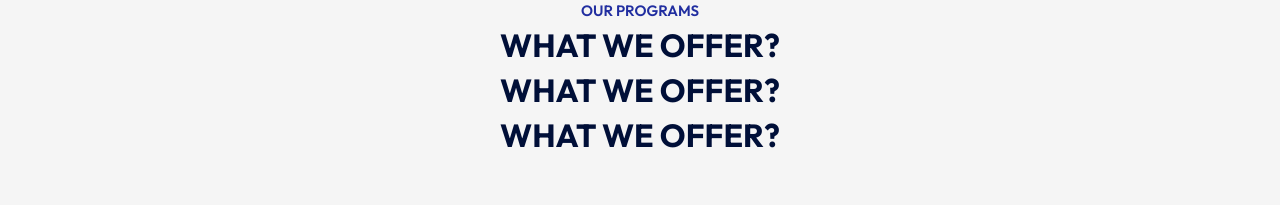
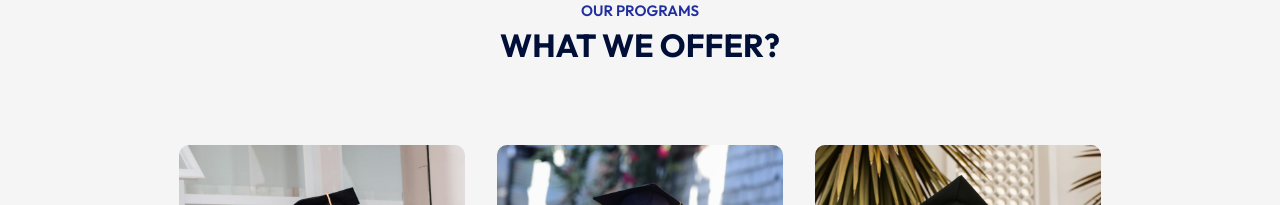
Before and after one commit to paraspasbola512/Edusity, a React (Vite) app: page / in a window 1280 px wide. Shown: the part 869-1074 px from the top of the page. Built offline with nearby package versions, Linux system fonts and the light colour scheme.

Commit message:
fix-testing

```diff
--- a/src/Components/Title/Title.jsx
+++ b/src/Components/Title/Title.jsx
@@ -5,8 +5,6 @@ const Title = () => {
         <div className="title">
             <p>OUR PROGRAMS</p>
             <h2>What We Offer?</h2>
-            <h2>What We Offer?</h2>
-            <h2>What We Offer?</h2>
         </div>
     )
 }
```
